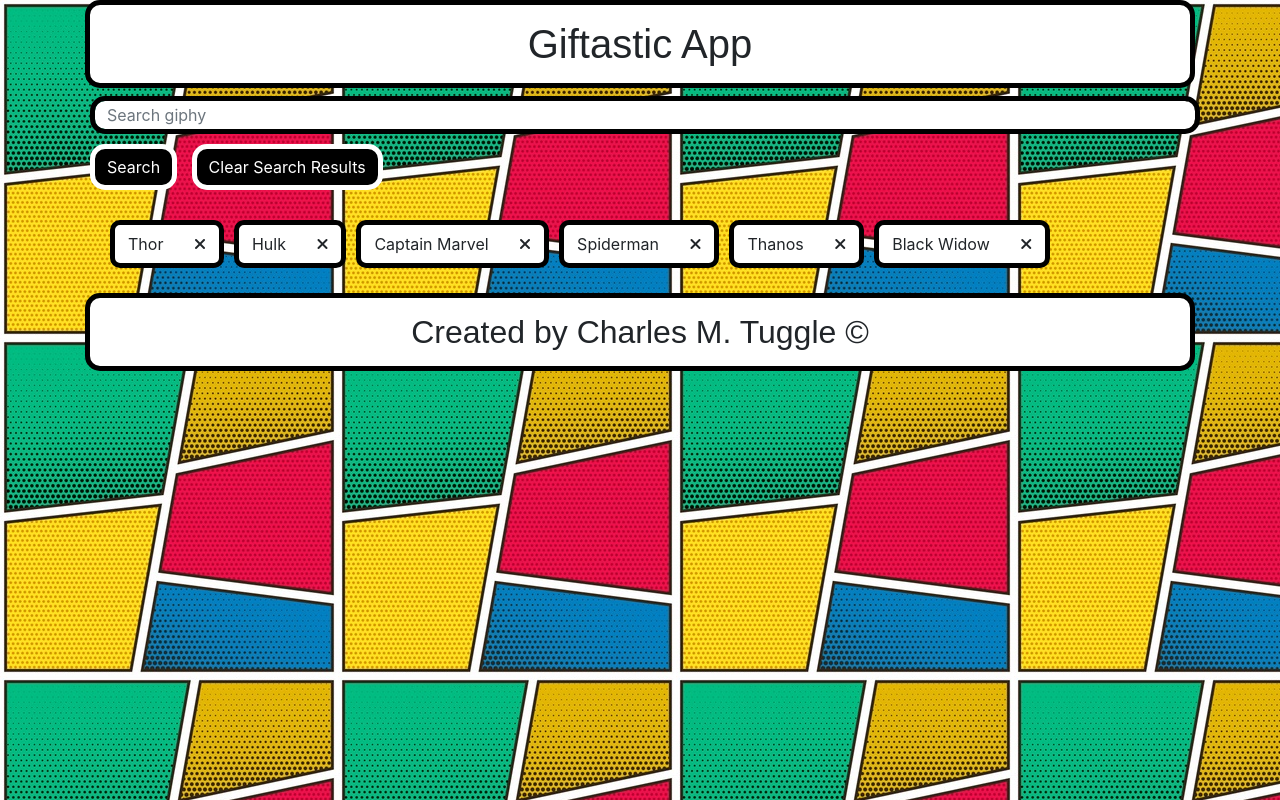
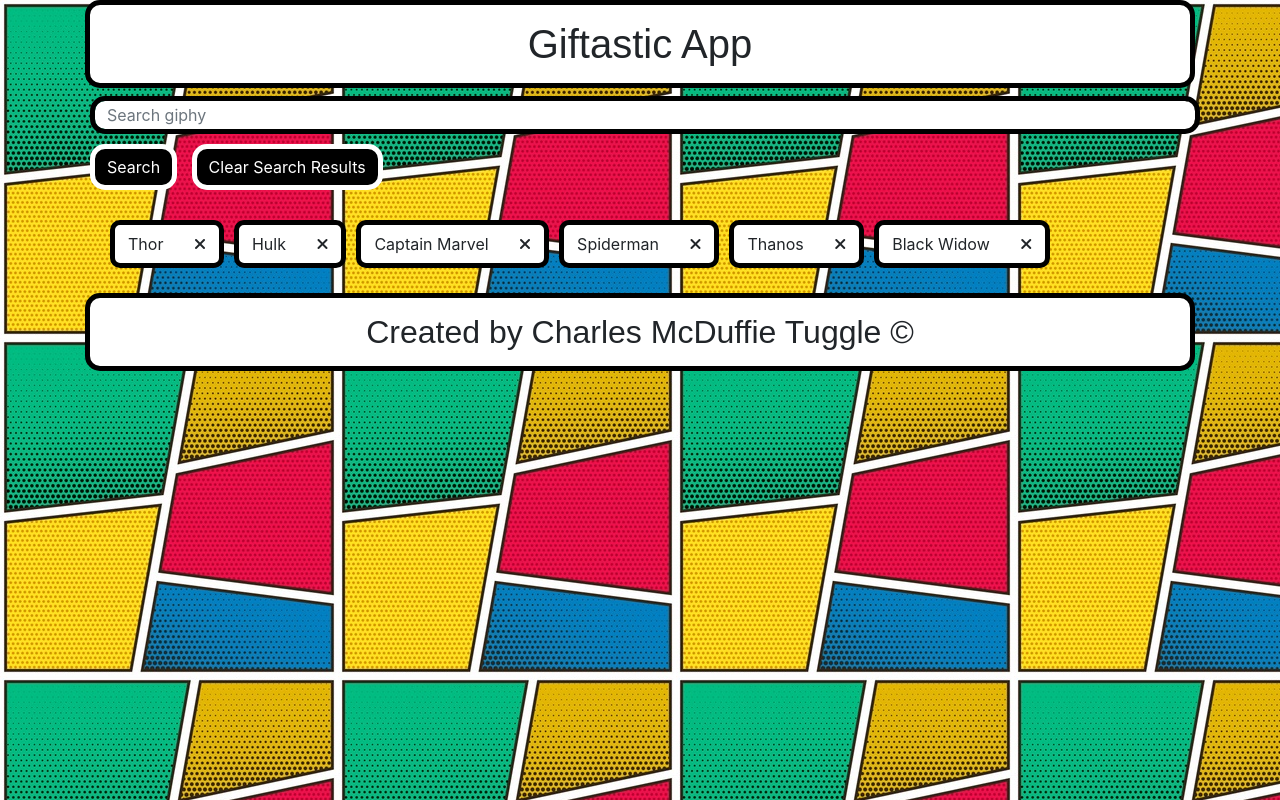
Before and after one commit to charles-codes/giftastic, a plain HTML site: page index.html in a window 1280 px wide. Drawn offline with nearby package versions, Linux system fonts and the light colour scheme; a web font is replaced by a local one.

Commit message:
added whole name to footer in html

```diff
--- a/index.html
+++ b/index.html
@@ -29,7 +29,7 @@
         <div class="gifs-display"></div>
 
         <div class="footer">
-            <h2>Created by Charles M. Tuggle ©</h2>
+            <h2>Created by Charles McDuffie Tuggle ©</h2>
         </div>
 
     </div>
```
